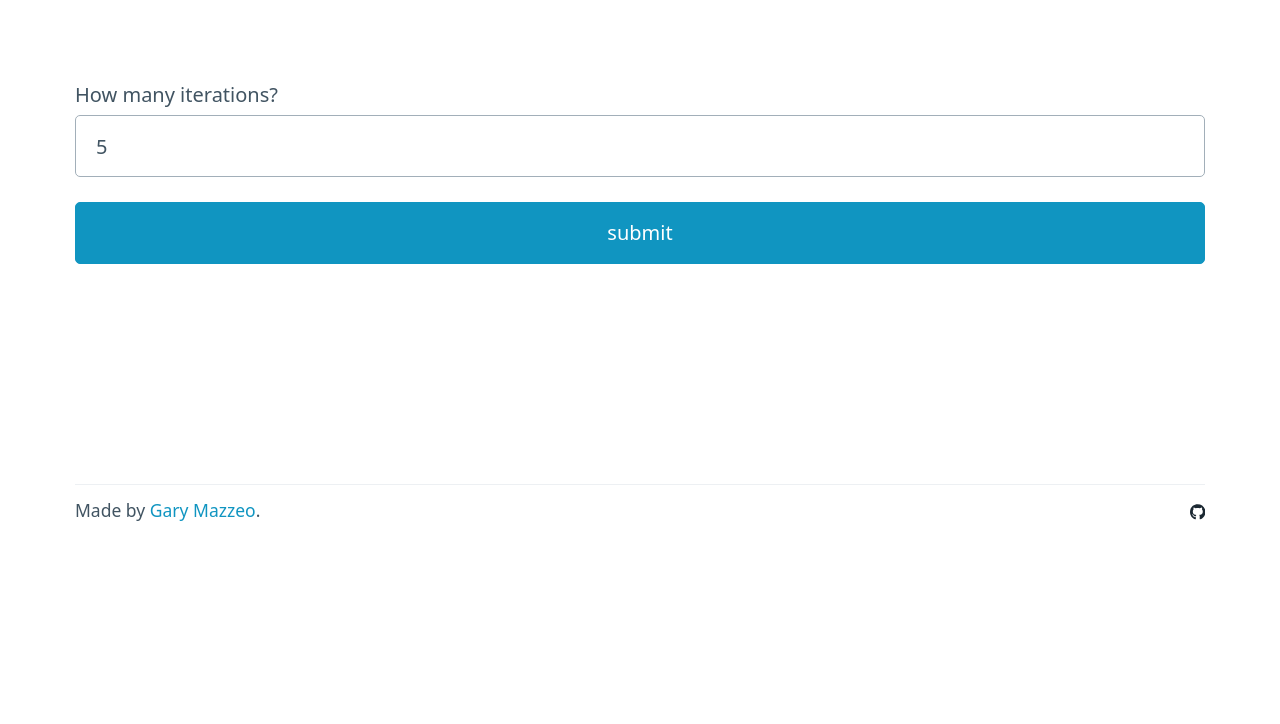
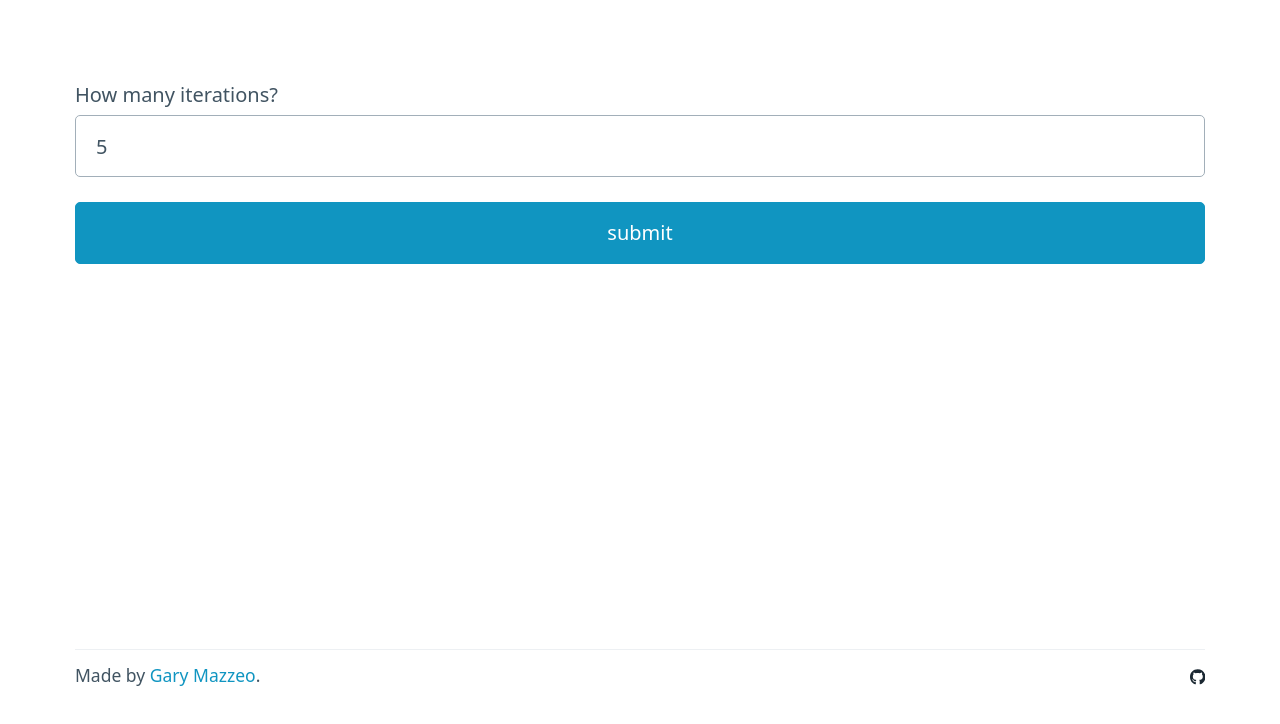
Before and after one commit to garymazzeo/calt-features-creator, a plain HTML site: page features.html in a window 1280 px wide. Drawn offline with nearby package versions, Linux system fonts and the light colour scheme.

Commit message:
:lipstick: Stick footer at bottom of page

```diff
--- a/features.html
+++ b/features.html
@@ -7,6 +7,12 @@
   <meta name="viewport" content="width=device-width, initial-scale=1.0">
   <link rel="stylesheet" href="https://unpkg.com/@picocss/pico@latest/css/pico.min.css">
   <style>
+    body {
+      display: grid;
+      grid-template-rows: 1fr auto;
+      min-height: 100vh;
+    }
+
     .hidden {
       display: none;
     }
```
